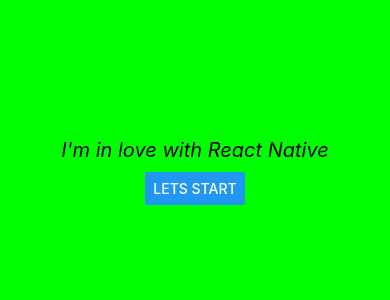
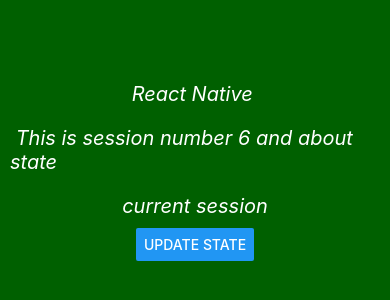
Before and after one commit to ummesadeka/LearnNative, a React Native app: screen / in a window 390 px wide. Shown: the part 256-556 px from the top of the page. Built offline with nearby package versions, Linux system fonts and the light colour scheme.

Commit message:
Using the state hook

```diff
--- a/App.js
+++ b/App.js
@@ -1,11 +1,24 @@
-import { StatusBar } from 'expo-status-bar';
-import { StyleSheet, Text, View, Button, Linking } from 'react-native';
+import React, { useState } from 'react';
+import { StyleSheet, Text, View, Button} from 'react-native';
 
 export default function App() {
+  const [name, setName] = useState('React Native');
+  const [ session, setSession ] = useState({ number: 6, title: 'state'});
+  const [ current, setCurrent ] = useState(true)
+
+  const onClickHandler = () => {
+    setName(' I am in love with React Native')
+
+    setSession({ number: 7, title: 'style' })
+
+    setCurrent(false);
+  }
   return (
     <View style={styles.body}>
-      <Text style={styles.text}>I'm in love with React Native</Text>
-      <Button title="Lets start" onPress={()=> {Linking.openURL('https://reactnative.dev/docs/getting-started')}}></Button>
+      <Text style={styles.text}>{name} </Text>
+      <Text style={styles.text}> This is session number {session.number} and about {session.title} </Text>
+      <Text style={styles.text}> {current ? 'current session' : 'next session'} </Text>
+      <Button title="Update State" onPress={onClickHandler}></Button>
     </View>
   );
 }
@@ -13,12 +26,12 @@
 const styles = StyleSheet.create({
   body: {
     flex: 1,
-    backgroundColor: '#0f0',
+    backgroundColor: '#006000',
     alignItems: 'center',
     justifyContent: 'center',
   },
   text: {
-    color: 'black',
+    color: '#fff',
     fontSize: 20,
     fontStyle: 'italic',
     margin: 10,
```
